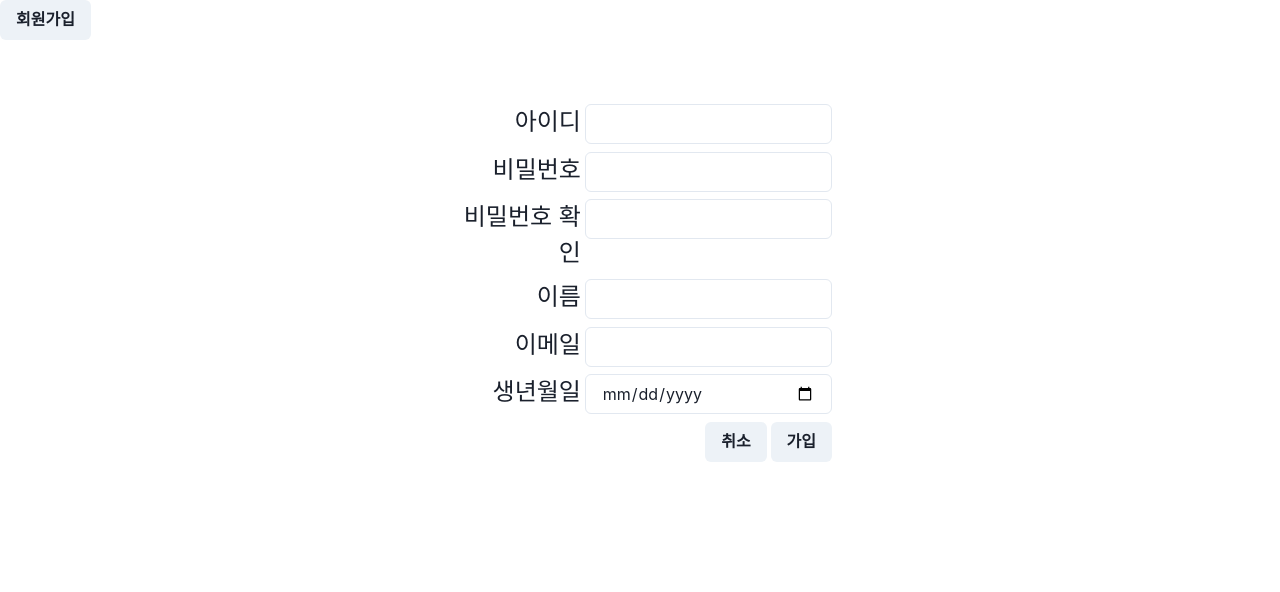
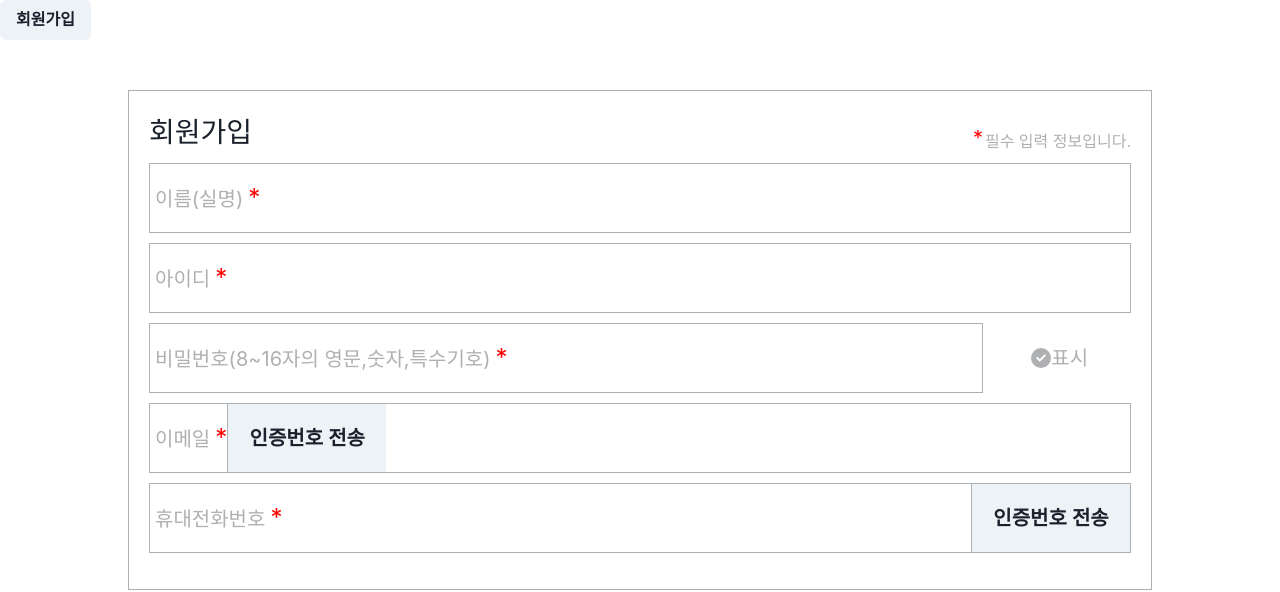
Before and after one commit to zxcvcx123/BlindPick-fe, a React (Create React App) app: page /member in a window 1280 px wide. Shown: the top 592 px of the page. Built offline with nearby package versions, Linux system fonts and the light colour scheme.

Commit message:
20240201 폰트어썸 npm 추가 / Member.js 회원가입 화면 레이아웃 및 클릭시 input 태그 생성 되는거 진행중 ~ 이메일 부터 시작하면됨

```diff
--- a/package.json
+++ b/package.json
@@ -8,6 +8,9 @@
     "@craco/craco": "^7.1.0",
     "@emotion/react": "^11.11.3",
     "@emotion/styled": "^11.11.0",
+    "@fortawesome/fontawesome-svg-core": "^6.5.1",
+    "@fortawesome/free-solid-svg-icons": "^6.5.1",
+    "@fortawesome/react-fontawesome": "^0.2.0",
     "@testing-library/jest-dom": "^5.17.0",
     "@testing-library/react": "^13.4.0",
     "@testing-library/user-event": "^13.5.0",
--- a/src/componets/member/Member.js
+++ b/src/componets/member/Member.js
@@ -1,94 +1,230 @@
 import React, { useState } from "react";
-import { Box, Button, Flex, Input, Text } from "@chakra-ui/react";
+import { Box, Button, Flex, Input, Text, Tooltip } from "@chakra-ui/react";
 import axios from "axios";
 import { useNavigate } from "react-router-dom";
-
+import "../../css/member/memberForm.css";
+import { FontAwesomeIcon } from "@fortawesome/react-fontawesome";
+import { faCircleCheck } from "@fortawesome/free-solid-svg-icons";
 function Member(props) {
   const navigate = useNavigate();
 
   const [memberId, setMemberId] = useState("");
-  const [password, setPassword] = useState("");
+  const [memberPassword, setMemberPassword] = useState("");
   const [checkPassword, setCheckPassword] = useState("");
   const [memberName, setMemberName] = useState("");
   const [memberEmail, setMemberEmail] = useState("");
   const [memberBirth, setMemberBirth] = useState("");
   function addMemberHandler() {
-    axios.post("/addmember", {});
+    axios
+      .post("/member/save", {
+        memberId: memberId,
+        memberPw: memberPassword,
+        checkPassword: checkPassword,
+        memberName: memberName,
+        memberEmail: memberEmail,
+        memberBirth: memberBirth,
+      })
+      .then((res) => {
+        console.log(res.data);
+      })
+      .catch()
+      .finally();
+  }
+
+  function formClick(event) {
+    const myDiv = event.currentTarget; // form 타이틀명
+    const myDivChild = event.currentTarget.children; // form 자식들
+
+    // form 타이틀명 변환
+    myDiv.style.cssText = "display: block;";
+
+    console.log(myDivChild[0]);
+    console.log(myDivChild[1]);
+
+    // form 제목 스타일
+    myDivChild[0].style.cssText = "font-size: 1rem;";
+
+    // Input 스타일
+    myDivChild[1].style.cssText = "display: block; height: 32px";
   }
 
   return (
-    <Box w={"30%"} m={"5% auto"}>
-      <Flex>
-        <Text w={"35%"} fontSize={"1.5rem"} textAlign={"end"} mr={"1%"}>
-          아이디
-        </Text>
+    <Box
+      id={"form_out_box"}
+      border={"1px #afb0b2 solid"}
+      w={"80%"}
+      h={"500px"}
+      m={"50px auto"}
+    >
+      {/* TODO: 로고 및 소셜 로그인 넣기 */}
+      {/* 내부 회원가입 폼 시작 */}
+      <Box m={"20px 20px"}>
+        <Flex justifyContent={"space-between"}>
+          <Text className={"top_title"}>회원가입</Text>
+          <Flex alignItems={"flex-end"}>
+            <Text className="top_star">*</Text>
+            <Text className="top_text">필수 입력 정보입니다.</Text>
+          </Flex>
+        </Flex>
+
+        {/* 이름 */}
+        <Box onClick={(e) => formClick(e)} className={"form_area"}>
+          <label for="memberName" className={"form_text"}>
+            이름(실명)<span className={"form_star"}>*</span>
+          </label>
+          <Box display={"none"}>
             <Input
-          w={"65%"}
+              id="memberName"
+              type="text"
+              h={"100%"}
+              textIndent={"5px"}
+              fontSize={"1.75rem"}
+              borderRadius={"0px"}
+              variant={"unstyled"}
+              border={"0px"}
+              onChange={(e) => setMemberName(e.target.value)}
+              value={memberName}
+            />
+          </Box>
+        </Box>
+
+        {/* 아이디 */}
+        <Box
+          className={"form_area"}
+          onClick={(e) => formClick(e)}
+          className={"form_area"}
+        >
+          <label for="memberId" className={"form_text"}>
+            아이디<span className={"form_star"}>*</span>
+          </label>
+          <Box display={"none"}>
+            <Input
+              id="memberId"
+              type="text"
+              h={"100%"}
+              textIndent={"5px"}
+              fontSize={"1.75rem"}
+              borderRadius={"0px"}
+              variant={"unstyled"}
+              border={"0px"}
               onChange={(e) => setMemberId(e.target.value)}
               value={memberId}
             />
+          </Box>
+        </Box>
+
+        {/* 비밀번호 */}
+        <Flex>
+          <Box
+            className={"form_area"}
+            w={"92%"}
+            onClick={(e) => formClick(e)}
+            className={"form_area"}
+          >
+            <label for="memberPassword" className={"form_text"}>
+              비밀번호(8~16자의 영문,숫자,특수기호)
+              <span className={"form_star"}>*</span>
+            </label>
+            <Box display={"none"}>
+              <Input
+                id="memberPassword"
+                type="password"
+                h={"100%"}
+                textIndent={"5px"}
+                fontSize={"1.75rem"}
+                borderRadius={"0px"}
+                variant={"unstyled"}
+                border={"0px"}
+                onChange={(e) => setMemberPassword(e.target.value)}
+                value={memberPassword}
+              />
+            </Box>
+          </Box>
+          {/* 표시 */}
+          <Box
+            className={"form_area"}
+            w={"160px"}
+            justifyContent={"center"}
+            border={"0px"}
+          >
+            <Box className={"form_text"} display={"flex"} alignItems={"center"}>
+              <FontAwesomeIcon
+                icon={faCircleCheck}
+                style={{ borderColor: "#afb0b2" }}
+              />
+              <Text>표시</Text>
+            </Box>
+          </Box>
         </Flex>
-      <Flex mt={"2%"}>
-        <Text w={"35%"} fontSize={"1.5rem"} textAlign={"end"} mr={"1%"}>
-          비밀번호
-        </Text>
+
+        {/* 이메일 */}
+        {/* TODO: 여기서 부터 시작 */}
+        <Box className={"form_area"}>
+          <Box display={"flex"} onClick={(e) => formClick(e)}>
+            <label for="memberEmail" className={"form_text"}>
+              이메일<span className={"form_star"}>*</span>
+            </label>
+            <Box display={"none"}>
               <Input
-          w={"65%"}
-          type="password"
-          onChange={(e) => setPassword(e.target.value)}
-          value={password}
-        />
-      </Flex>
-      <Flex mt={"2%"}>
-        <Text w={"35%"} fontSize={"1.5rem"} textAlign={"end"} mr={"1%"}>
-          비밀번호 확인
-        </Text>
-        <Input
-          w={"65%"}
-          type="password"
-          onChange={(e) => setCheckPassword(e.target.value)}
-          value={checkPassword}
-        ></Input>
-      </Flex>
-      <Flex mt={"2%"}>
-        <Text w={"35%"} fontSize={"1.5rem"} textAlign={"end"} mr={"1%"}>
-          이름
-        </Text>
-        <Input
-          w={"65%"}
-          onChange={(e) => setMemberName(e.target.value)}
-          value={memberName}
-        ></Input>
-      </Flex>
-      <Flex mt={"2%"}>
-        <Text w={"35%"} fontSize={"1.5rem"} textAlign={"end"} mr={"1%"}>
-          이메일
-        </Text>
-        <Input
-          w={"65%"}
+                id="memberEmail"
+                type="text"
+                h={"100%"}
+                textIndent={"5px"}
+                fontSize={"1.75rem"}
+                borderRadius={"0px"}
+                variant={"unstyled"}
+                border={"0px"}
                 onChange={(e) => setMemberEmail(e.target.value)}
                 value={memberEmail}
-        ></Input>
+              />
+            </Box>
+          </Box>
+          <Button
+            borderLeft={"1px #afb0b2 solid"}
+            borderRadius={"0px"}
+            h={"68px"}
+            w={"159px"}
+            display={"flex"}
+            justifyContent={"center"}
+            alignItems={"center"}
+            fontSize={"1.25rem"}
+          >
+            <Text>인증번호 전송</Text>
+          </Button>
+        </Box>
+
+        <Box className={"form_area"} id={"form_code_email"}>
+          <Text className={"form_text"}>
+            메일 인증번호 입력<span className={"form_star"}>*</span>
+          </Text>
+        </Box>
+
+        <Box className={"form_area"} justifyContent={"space-between"}>
+          <Flex>
+            <Text className={"form_text"}>
+              휴대전화번호<span className={"form_star"}>*</span>
+            </Text>
           </Flex>
-      <Flex mt={"2%"}>
-        <Text w={"35%"} fontSize={"1.5rem"} textAlign={"end"} mr={"1%"}>
-          생년월일
+          <Button
+            borderLeft={"1px #afb0b2 solid"}
+            borderRadius={"0px"}
+            h={"68px"}
+            w={"159px"}
+            display={"flex"}
+            justifyContent={"center"}
+            alignItems={"center"}
+            fontSize={"1.25rem"}
+          >
+            <Text>인증번호 전송</Text>
+          </Button>
+        </Box>
+
+        <Box className={"form_area"} id={"form_code_phone"}>
+          <Text className={"form_text"}>
+            휴대전화 인증번호 입력<span className={"form_star"}>*</span>
           </Text>
-        <Input
-          w={"65%"}
-          type="date"
-          onChange={(e) => setMemberBirth(e.target.value)}
-          value={memberBirth}
-        ></Input>
-      </Flex>
-      <Flex justifyContent={"flex-end"}>
-        <Button mt={"2%"} onClick={() => navigate(-1)}>
-          취소
-        </Button>
-        <Button ml={"1%"} mt={"2%"} onClick={() => addMemberHandler()}>
-          가입
-        </Button>
-      </Flex>
+        </Box>
+      </Box>
     </Box>
   );
 }
--- /dev/null
+++ b/src/css/member/memberForm.css
@@ -0,0 +1,47 @@
+/* 필수 입력 정보의 별*/
+.top_star {
+    font-size: 1.25rem;
+    color: red;
+    margin-right: 2px;
+}
+/* 필수 입력 정보 텍스트*/
+.top_text{
+    color: #afb0b2;
+}
+
+/* 회원가입 텍스트 */
+.top_title{
+    font-size: 1.75rem;
+}
+
+/* 회원가입 폼 텍스트 */
+.form_text{
+    font-size: 1.25rem;
+    color: #afb0b2;
+    margin-left: 5px;
+}
+/* 회원가입 폼 별 */
+.form_star{
+    font-size: 1.5rem;
+    color: red;
+    margin-left: 5px;
+}
+
+/* 회원가입 폼 텍스트 입력 박스 */
+.form_area{
+    display: flex;
+    align-items: center;
+    border: 1px #afb0b2 solid;
+    height: 70px;
+    margin-top: 10px;
+}
+
+/* 이메일 인증번호 */
+#form_code_email{
+    display: none;
+}
+
+/* 휴대전화 인증번호 */
+#form_code_phone{
+    display: none;
+}
```
Also changed, not shown: 1 other file (tests, documents, lock files or other folders). Lines whose indentation alone changed are shown as unchanged.
